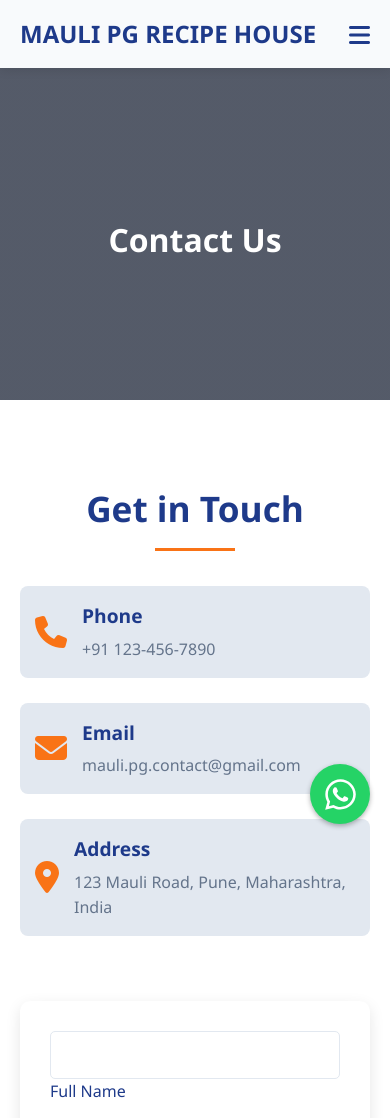
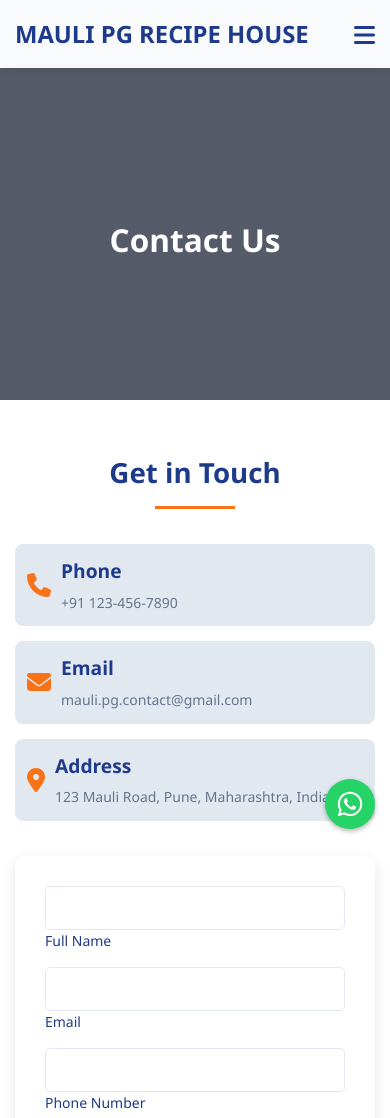
Before and after one commit to maulipg/Website, a plain HTML site: page contact.html in a window 390 px wide. Shown: the top 1118 px of the page. Drawn offline with Linux system fonts and the light colour scheme.

Commit message:
responcive text size

```diff
--- a/contact.html
+++ b/contact.html
@@ -477,6 +477,115 @@
     width: 35px;
     height: 35px;
   }
+
+  /* Responsive Typography */
+html {
+    /* Base font size */
+    font-size: 16px;
+}
+
+/* Fluid typography for headings and body text */
+h1, .logo h1 {
+    font-size: clamp(1.2rem, 2vw + 1rem, 1.5rem);
+}
+
+h2, .section-title {
+    font-size: clamp(1.5rem, 3vw + 1rem, 2.2rem);
+}
+
+h3, .location-title {
+    font-size: clamp(1.1rem, 1.5vw + 0.5rem, 1.5rem);
+}
+
+p, li, a, label, input, textarea, button {
+    font-size: clamp(0.875rem, 1vw + 0.5rem, 1rem);
+}
+
+/* Make hero text more responsive */
+.hero h2 {
+    font-size: clamp(1.5rem, 4vw + 1rem, 2.5rem);
+}
+
+/* Responsive padding adjustments */
+@media (max-width: 768px) {
+    .container {
+        padding: 0 15px;
+    }
+
+    .contact-section,
+    .map-section {
+        padding: 50px 0;
+    }
+
+    .info-item {
+        padding: 12px;
+        margin-bottom: 15px;
+    }
+
+    .info-item i {
+        font-size: 1.5rem;
+        margin-right: 10px;
+    }
+
+    .form-group {
+        margin-bottom: 15px;
+    }
+
+    .form-group input,
+    .form-group textarea {
+        padding: 10px;
+    }
+
+    .btn {
+        padding: 10px 20px;
+    }
+}
+
+/* Even smaller screens */
+@media (max-width: 480px) {
+    .hero-content {
+        padding: 30px 15px;
+    }
+
+    .contact-container,
+    .maps-container {
+        gap: 20px;
+    }
+
+    .footer-content {
+        gap: 25px;
+    }
+
+    /* Reduce size of WhatsApp button on small screens */
+    .whatsapp-btn {
+        width: 50px;
+        height: 50px;
+        bottom: 15px;
+        right: 15px;
+    }
+
+    .whatsapp-icon {
+        width: 28px;
+        height: 28px;
+    }
+}
+
+/* Fix for the navigation on very small screens */
+@media (max-width: 380px) {
+    .logo h1 {
+        font-size: clamp(1rem, 3vw, 1.2rem);
+    }
+
+    nav ul li {
+        margin: 0 0 10px 0;
+    }
+
+    nav ul li a {
+        font-size: 0.9rem;
+    }
+}
+
+/* Ensure proper viewport settings for mobile devices */
     </style>
 </head>
 <body>
```
